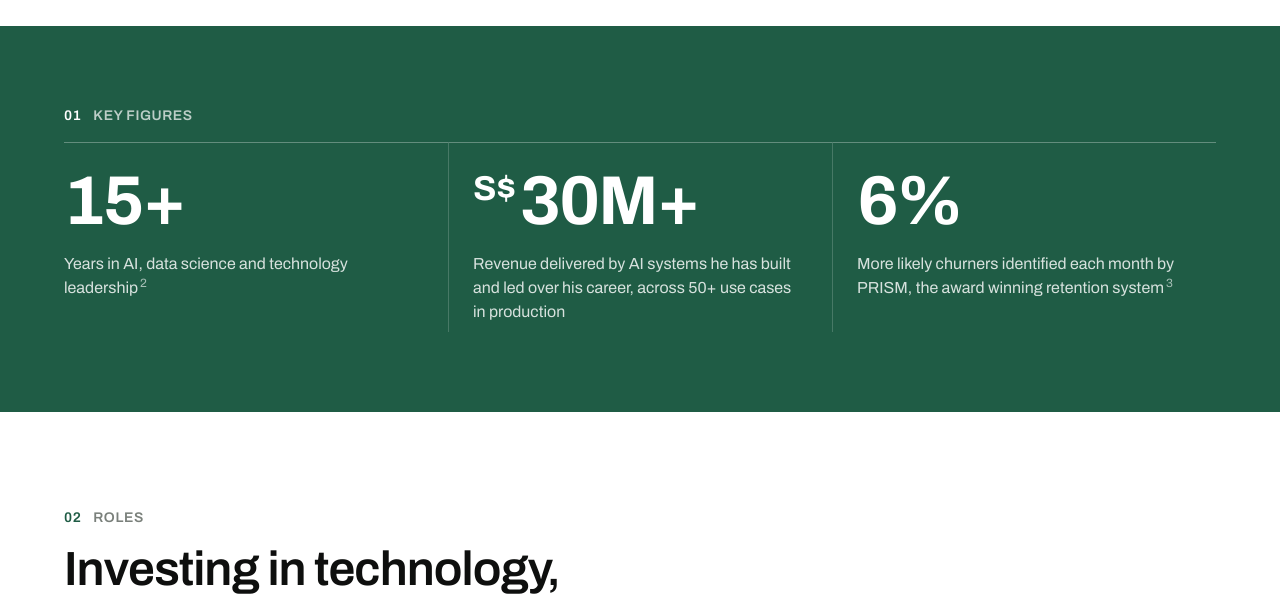
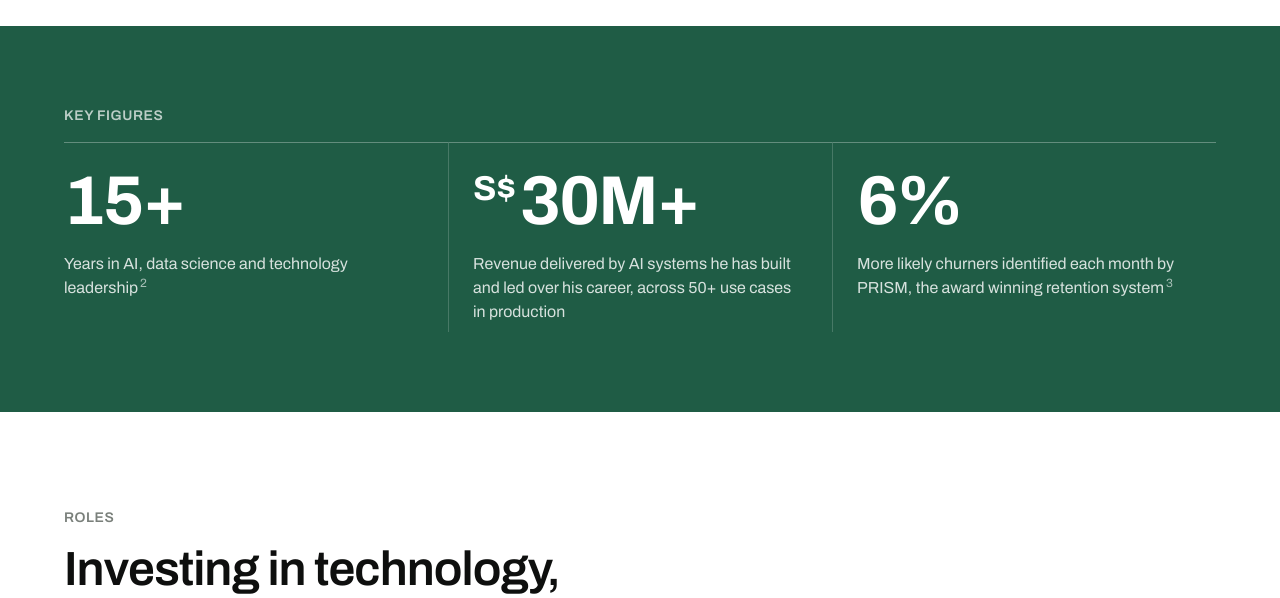
Before and after one commit to davidlowjw/davidlowjw.github.io, a Jekyll site: the page index.html, which Jekyll copies as it is, in a window 1280 px wide and 900 px high, scrolled down 610 px. Shown: the part 152-750 px from the top of the window. Built offline with Jekyll 4.4.1, drawn with Linux system fonts in a browser that asks for light colours.

Commit message:
Remove section numbers from eyebrows

```diff
--- a/index.html
+++ b/index.html
@@ -64,7 +64,7 @@
 
 <section class="figures" id="figures">
   <div class="wrap">
-    <p class="eyebrow"><span>01</span> Key figures</p>
+    <p class="eyebrow">Key figures</p>
     <dl class="figs">
       <div class="fig"><dt><span class="count" data-to="15">15</span>+</dt><dd>Years in AI, data science and technology leadership<sup><a href="#fn2" class="fn">2</a></sup></dd></div>
       <div class="fig"><dt><span class="unit">S$</span><span class="count" data-to="30">30</span>M+</dt><dd>Revenue delivered by AI systems he has built and led over his career, across 50+ use cases in production</dd></div>
@@ -75,7 +75,7 @@
 
 <section class="section" id="roles">
   <div class="wrap">
-    <p class="eyebrow"><span>02</span> Roles</p>
+    <p class="eyebrow">Roles</p>
     <h2 class="h2">Investing in technology, and building it.</h2>
     <div class="cards">
       <article class="card card--now">
@@ -117,7 +117,7 @@
 <section class="section" id="profile">
   <div class="wrap profile">
     <div>
-      <p class="eyebrow"><span>03</span> Profile</p>
+      <p class="eyebrow">Profile</p>
       <p class="profile__meta">Singapore</p>
     </div>
     <div class="prose">
@@ -143,7 +143,7 @@
 
 <section class="section section--alt" id="recognition">
   <div class="wrap">
-    <p class="eyebrow"><span>04</span> Recognition</p>
+    <p class="eyebrow">Recognition</p>
     <h2 class="h2">Awards</h2>
     <figure class="award-photo">
       <img src="/assets/img/v2/awards/nus-alumni-award-2021.jpg" width="1600" height="993" alt="David Low receiving the NUS Outstanding Young Alumni Award 2021 from Professor Ho Teck Hua on stage at the NUS Alumni Awards" loading="lazy">
@@ -168,7 +168,7 @@
 
 <section class="section" id="speaking">
   <div class="wrap">
-    <p class="eyebrow"><span>05</span> Speaking</p>
+    <p class="eyebrow">Speaking</p>
     <h2 class="h2">Talks, panels and lectures</h2>
     <ol class="rows">
       <li><span class="rows__date">13 Nov 2026</span><span class="rows__main"><strong>CDO Vision Singapore 2026 <span class="pill pill--accent">Upcoming</span></strong><span>Speaker</span></span><a class="arrow" href="https://vision.aimmediahouse.com/speakers/david-low" rel="noopener">Event</a></li>
@@ -191,7 +191,7 @@
 
 <section class="section section--alt" id="media">
   <div class="wrap">
-    <p class="eyebrow"><span>06</span> Media</p>
+    <p class="eyebrow">Media</p>
     <h2 class="h2">Media coverage</h2>
     <div class="press-grid">
       <a class="press" href="https://inform.tmforum.org/features-and-opinion/ai-native-networks-and-autonomous-cores-how-telecoms-is-re-architecting-the-network-for-the-ai-era" rel="noopener" aria-label="TM Forum Inform: Quoted on AI-native networks">
@@ -232,7 +232,7 @@
 
 <section class="section" id="writing">
   <div class="wrap">
-    <p class="eyebrow"><span>07</span> Writing</p>
+    <p class="eyebrow">Writing</p>
     <h2 class="h2">Notes from building</h2>
     <div class="posts">
       <a class="post" href="/from-tab-completion-to-agent-default/">
```
